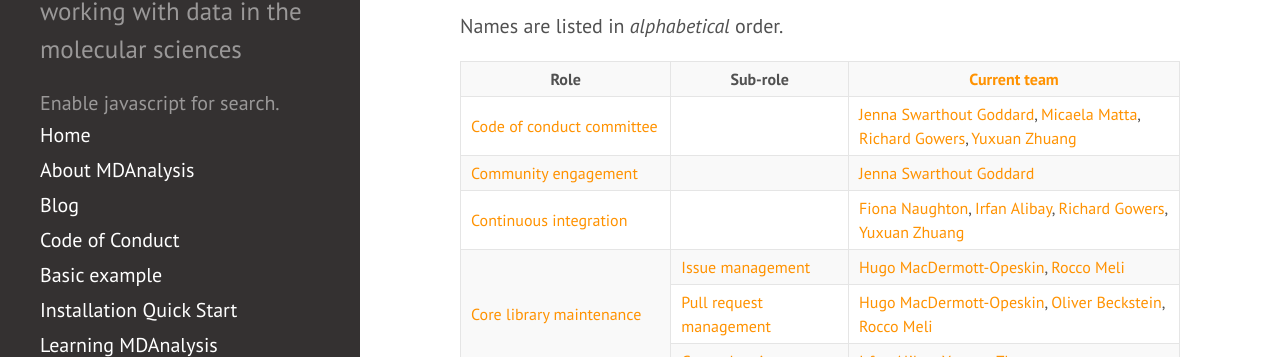
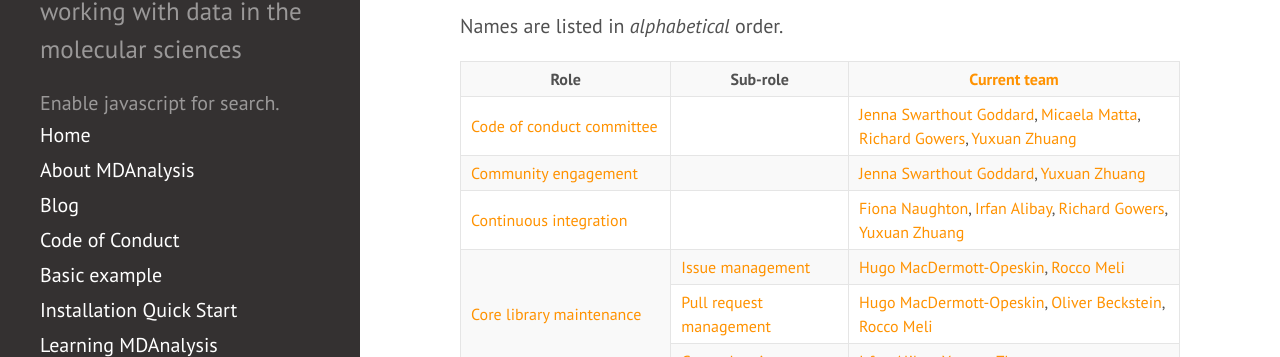
Before and after one commit to MDAnalysis/MDAnalysis.github.io, a Jekyll site: the page built from pages/team.md, in a window 1280 px wide and 900 px high, scrolled down 560 px. Shown: the part 97-454 px from the top of the window. Built offline with Jekyll 4.4.1, drawn with Linux system fonts in a browser that asks for light colours; comment, search, counter and statistics services are not loaded.

Commit message:
add yuxuan to teams community

```diff
--- a/_data/team/roles/community_engagement.yml
+++ b/_data/team/roles/community_engagement.yml
@@ -5,3 +5,4 @@ tasks:
 
 current_members:
   - "[Jenna Swarthout Goddard](https://github.com/jennaswa)"
+  - "[Yuxuan Zhuang](https://github.com/yuxuanzhuang)"
--- a/_data/team/roles/non_core_library_maintenance.yml
+++ b/_data/team/roles/non_core_library_maintenance.yml
@@ -24,7 +24,7 @@ subroles:
 
   - subrole: mda-encore
     current_members:
-    - "[Yuxuan Zhuang](https://github.com/yuxuanzhuang)"
+      - "[Yuxuan Zhuang](https://github.com/yuxuanzhuang)"
 
   - subrole: hole2-mdakit
     current_members:
```
